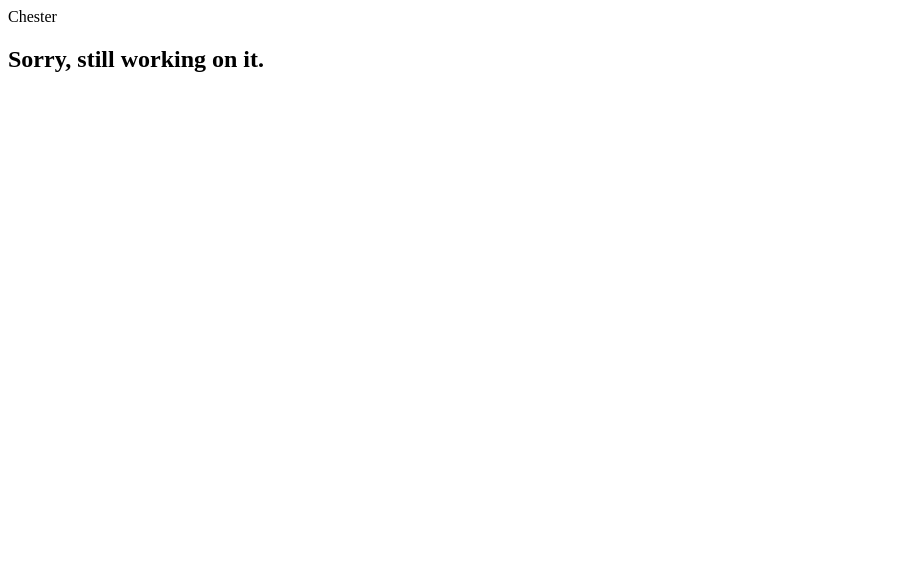
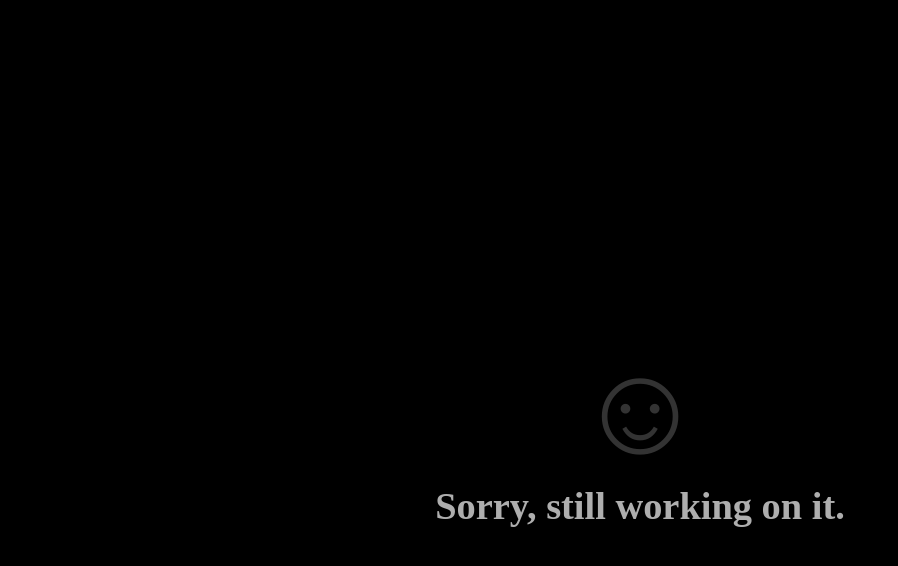
Before and after one commit to chestermw/chestermw.github.io, a plain HTML site: page index.html in a window 1280 px wide. Shown: the whole page, without its empty margins (0-898 px from the left). Drawn offline with Linux system fonts and the light colour scheme.

Commit message:
new commit

```diff
--- a/index.html
+++ b/index.html
@@ -1,10 +1,14 @@
 <!DOCTYPE html>
 <html>
   <head>
-    Chester
-  </head>
+    <Title>Chester</title>
+	<style>
+	body{background:#000;}
+	h2{font-size:3vw;text-align:center;color:#aeaeae;position:absolute;top:50%;left:50%;transform:translate(-50%,-50%);}
+	</style>
+</head>
 
 <body>
-  <h2>Sorry, still working on it.</h2>
+  <h2><span style="color:#333;font-size:10vw;">&#9786;</span><br>Sorry, still working on it.</h2>
 </body>
 </html>
```
